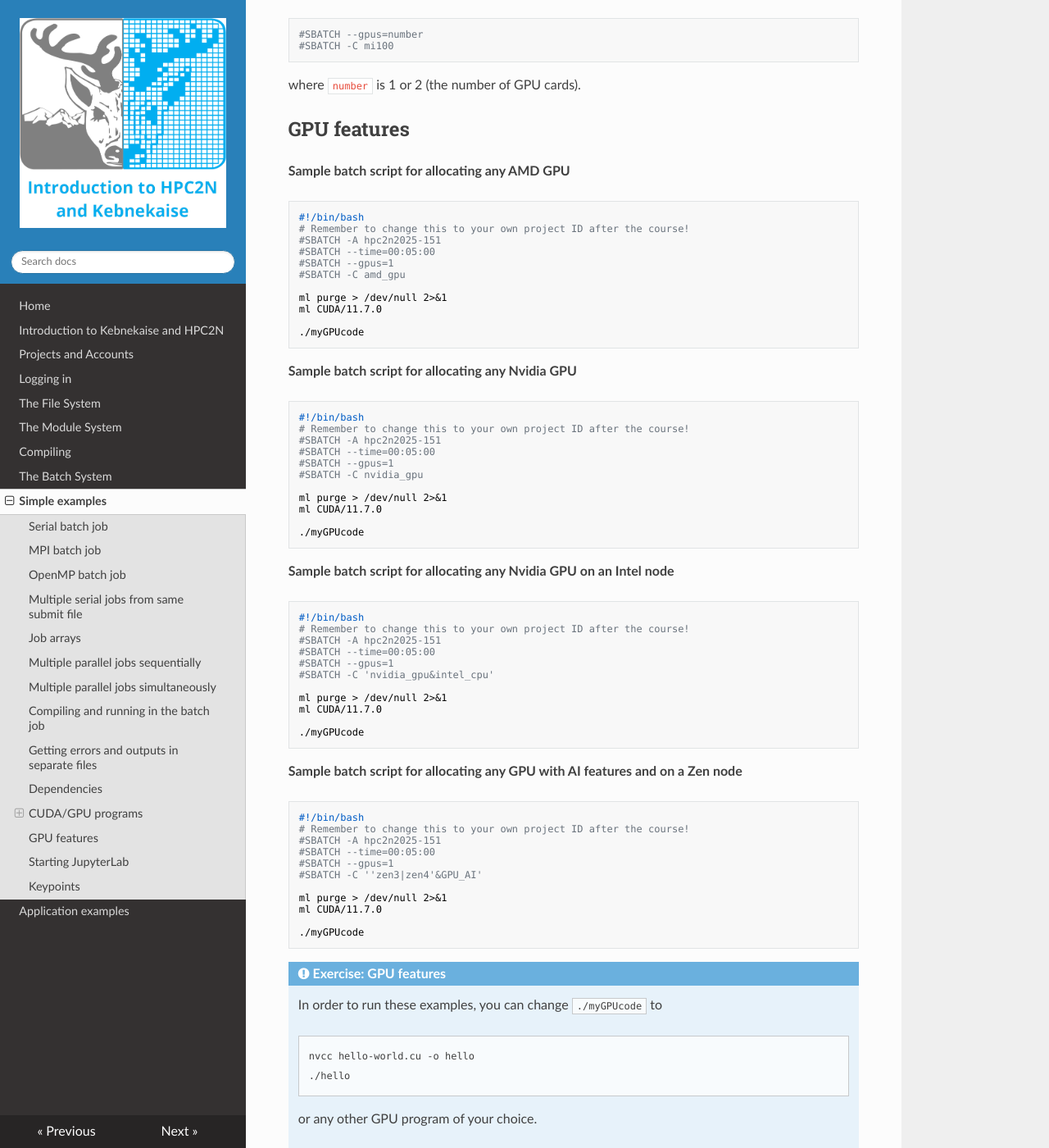
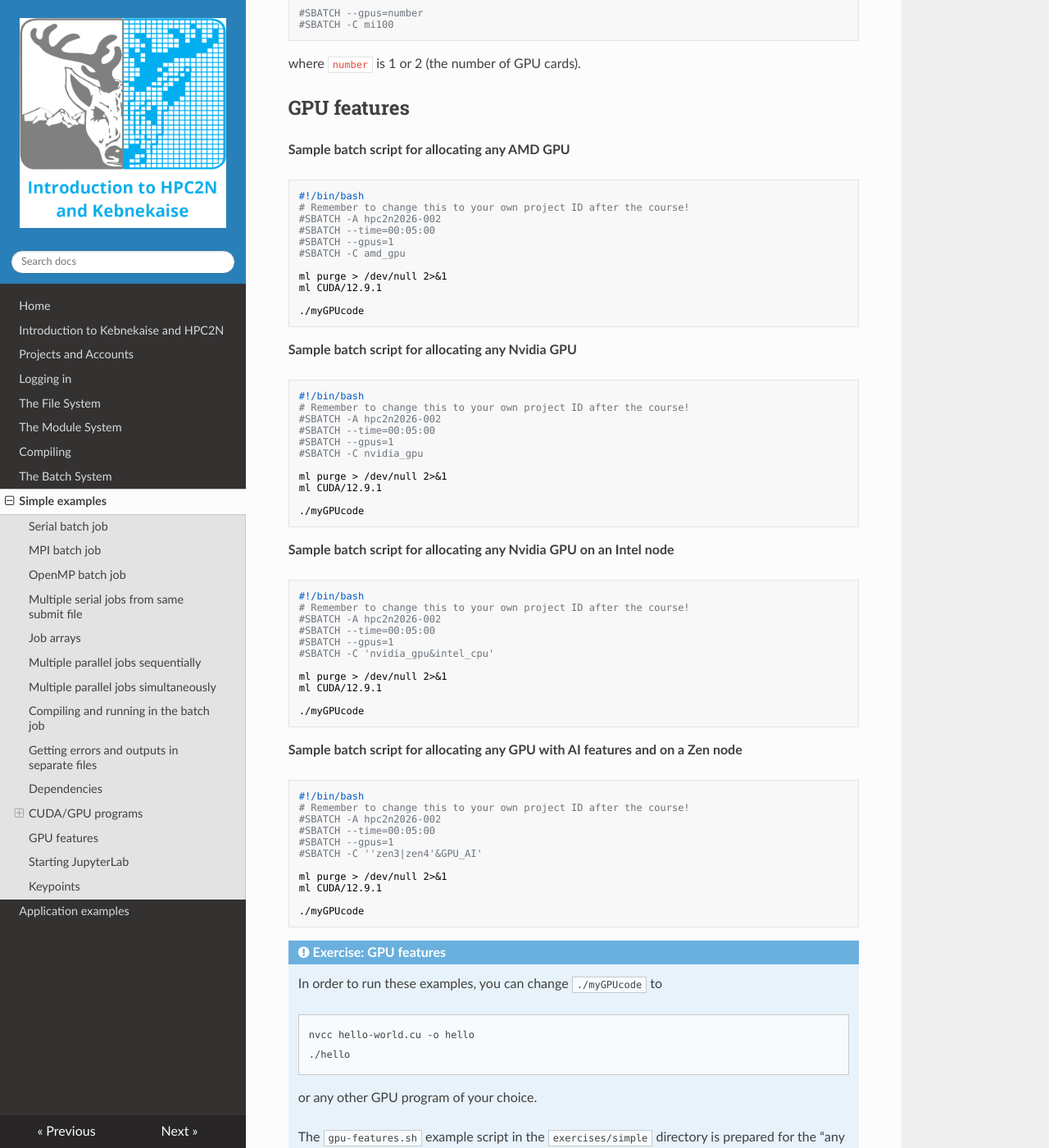
Before and after one commit to hpc2n/intro-course, an MkDocs documentation site: the page built from docs/simple.md, in a window 1280 px wide and 1400 px high, scrolled down 13073 px. Shown: the whole window at 82% size. Built offline with MkDocs 1.6.1, drawn with Linux system fonts in a browser that asks for light colours; nearby versions of some CDN libraries; some of the changed text lies outside the part shown.

Commit message:
Updating to a CUDA version that works on all nodes and also adding the correct project

````diff
--- a/docs/simple.md
+++ b/docs/simple.md
@@ -17,10 +17,10 @@
 
 !!! Important
 
-    - The course project has the following project ID: hpc2n2025-151
-    - In order to use it in a batch job, add this to the batch script: ``#SBATCH -A hpc2n2025-151``
-    - We have a storage project linked to the compute project: **fall-courses**.
-        - You find it in ``/proj/nobackup/fall-courses``.
+    - The course project has the following project ID: **hpc2n2026-002**
+    - In order to use it in a batch job, add this to the batch script: ``#SBATCH -A hpc2n2026-002``
+    - We have a storage project linked to the compute project: **spring-courses**.
+        - You find it in ``/proj/nobackup/spring-courses``.
         - Remember to create your own directory under it if you have not already done so.
 
 !!! Hint
@@ -46,7 +46,7 @@
 ```bash
 #!/bin/bash
 # Project id - change to your own after the course!
-#SBATCH -A hpc2n2025-151
+#SBATCH -A hpc2n2026-002
 # Asking for 1 core
 #SBATCH -n 1
 # Asking for a walltime of 1 min
@@ -76,7 +76,7 @@
 ```bash
 #!/bin/bash
 # Remember to change this to your own Project ID after the course!
-#SBATCH -A hpc2n2025-151
+#SBATCH -A hpc2n2026-002
 # Number of tasks - default is 1 core per task
 #SBATCH -n 14
 #SBATCH --time=00:05:00
@@ -106,7 +106,7 @@
 
 ```bash
 #!/bin/bash
-#SBATCH -A hpc2n2025-151
+#SBATCH -A hpc2n2026-002
 # Number of cores per task
 #SBATCH -c 28
 #SBATCH --time=00:05:00
@@ -159,7 +159,7 @@
 
     ```bash
     #!/bin/bash
-    #SBATCH -A hpc2n2025-151
+    #SBATCH -A hpc2n2026-002
     # Add enough cores that all jobs can run at the same time
     #SBATCH -n 5
     # Make sure that the time is long enough that the longest job will have time to finish
@@ -209,7 +209,7 @@
     ```bash
     #!/bin/bash
     # This is a very simple example of how to run a Python script with a job array
-    #SBATCH -A hpc2n2025-151 # Change to your own after the course!
+    #SBATCH -A hpc2n2026-002 # Change to your own after the course!
     #SBATCH --time=00:05:00 # Asking for 5 minutes
     #SBATCH --array=1-10   # how many tasks in the array
     #SBATCH -c 1 # Asking for 1 core    # one core per task
@@ -254,7 +254,7 @@
 
 ```bash
 #!/bin/bash
-#SBATCH -A hpc2n2025-151
+#SBATCH -A hpc2n2026-002
 # Since the files are run sequentially I only need enough cores for the largest of them to run
 #SBATCH -c 28
 # Remember to ask for enough time for all jobs to complete
@@ -304,7 +304,7 @@
 
 ```bash
 #!/bin/bash
-#SBATCH -A hpc2n2025-151
+#SBATCH -A hpc2n2026-002
 # Since the files run simultaneously I need enough cores for all of them to run
 #SBATCH -n 56
 # Remember to ask for enough time for all jobs to complete
@@ -342,7 +342,7 @@
     ```bash
     #!/bin/bash
     # CHANGE THE PROJECT ID TO YOUR OWN PROJECT ID AFTER THE COURSE!
-    #SBATCH -A hpc2n2025-151
+    #SBATCH -A hpc2n2026-002
     #Name the job, for easier finding in the list
     #SBATCH -J compiler-run
     #SBATCH -t 00:10:00
@@ -367,7 +367,7 @@
 ```bash
 #!/bin/bash
 # Remember to change this to your own Project ID after the course!
-#SBATCH -A hpc2n2025-151
+#SBATCH -A hpc2n2026-002
 #SBATCH -n 8
 #SBATCH --time=00:05:00
 
@@ -434,7 +434,7 @@
 
 This example runs a small CUDA code.
 
-We recommend ``fosscuda/2020b`` (contains ``GCC``, ``OpenMPI``, ``OpenBLAS``/``LAPACK``, ``FFTW``, ``ScaLAPACK``, and ``CUDA``) or ``intelcuda/2019a`` (contains ``icc``, ``ifort``, ``IntelMPI``, ``IntelMKL``, and ``CUDA``)
+You need to load a CUDA module to run it. Here we load CUDA/12.9.1.
 
 **Sample batch script ``gpu-skylake.sh``**
 
@@ -442,13 +442,13 @@
 #!/bin/bash
 # This job script is for running on 1 V100 GPU.
 # Remember to change this to your own project ID after the course!
-#SBATCH -A hpc2n2025-151
+#SBATCH -A hpc2n2026-002
 #SBATCH --time=00:05:00
 #SBATCH --gpus=1
 #SBATCH -C v100
 
 ml purge > /dev/null 2>&1
-ml fosscuda/2020b
+ml CUDA/12.9.1
 
 nvcc hello-world.cu -o hello
 ./hello
@@ -501,10 +501,10 @@
 
     After that, you check for a suitable CUDA toolchain: ``ml spider CUDA``.
 
-    You can then load it (here ``CUDA/11.7.0``) and use ``nvcc`` to compile the program ``hello-world.cu``:
+    You can then load it (here ``CUDA/12.9.1``) and use ``nvcc`` to compile the program ``hello-world.cu``:
 
     ```bash
-    ml CUDA/11.7.0
+    ml CUDA/12.9.1
     nvcc hello-world.cu -o hello
     ```
 
@@ -517,12 +517,12 @@
 ```bash
 #!/bin/bash
 # Remember to change this to your own project ID after the course!
-#SBATCH -A hpc2n2025-151
+#SBATCH -A hpc2n2026-002
 #SBATCH --time=00:05:00
 #SBATCH --gpus=a100:1
 
 ml purge > /dev/null 2>&1
-ml CUDA/11.7.0
+ml CUDA/12.9.1
 
 nvcc hello-world.cu -o hello
 ./hello
@@ -612,13 +612,13 @@
 ```bash
 #!/bin/bash
 # Remember to change this to your own project ID after the course!
-#SBATCH -A hpc2n2025-151
+#SBATCH -A hpc2n2026-002
 #SBATCH --time=00:05:00
 #SBATCH --gpus=1
 #SBATCH -C amd_gpu
 
 ml purge > /dev/null 2>&1
-ml CUDA/11.7.0
+ml CUDA/12.9.1
 
 ./myGPUcode
 ```
@@ -628,13 +628,13 @@
 ```bash
 #!/bin/bash
 # Remember to change this to your own project ID after the course!
-#SBATCH -A hpc2n2025-151
+#SBATCH -A hpc2n2026-002
 #SBATCH --time=00:05:00
 #SBATCH --gpus=1
 #SBATCH -C nvidia_gpu
 
 ml purge > /dev/null 2>&1
-ml CUDA/11.7.0
+ml CUDA/12.9.1
 
 ./myGPUcode
 ```
@@ -644,13 +644,13 @@
 ```bash
 #!/bin/bash
 # Remember to change this to your own project ID after the course!
-#SBATCH -A hpc2n2025-151
+#SBATCH -A hpc2n2026-002
 #SBATCH --time=00:05:00
 #SBATCH --gpus=1
 #SBATCH -C 'nvidia_gpu&intel_cpu'
 
 ml purge > /dev/null 2>&1
-ml CUDA/11.7.0
+ml CUDA/12.9.1
 
 ./myGPUcode
 ```
@@ -660,13 +660,13 @@
 ```bash
 #!/bin/bash
 # Remember to change this to your own project ID after the course!
-#SBATCH -A hpc2n2025-151
+#SBATCH -A hpc2n2026-002
 #SBATCH --time=00:05:00
 #SBATCH --gpus=1
 #SBATCH -C ''zen3|zen4'&GPU_AI'
 
 ml purge > /dev/null 2>&1
-ml CUDA/11.7.0
+ml CUDA/12.9.1
 
 ./myGPUcode
 ```
````
Also changed, not shown: other parts of docs/simple.md (+1 -1 lines).
